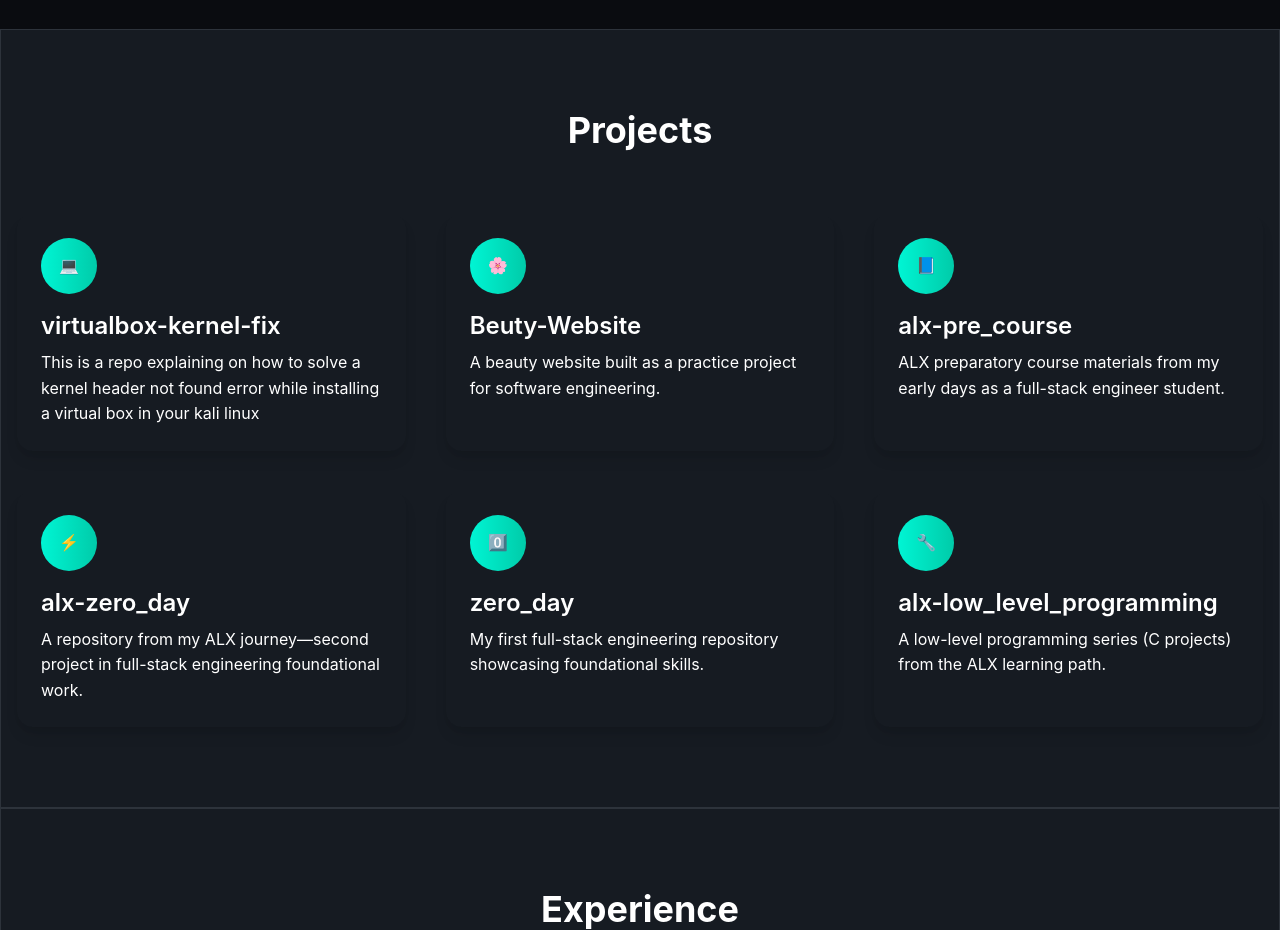
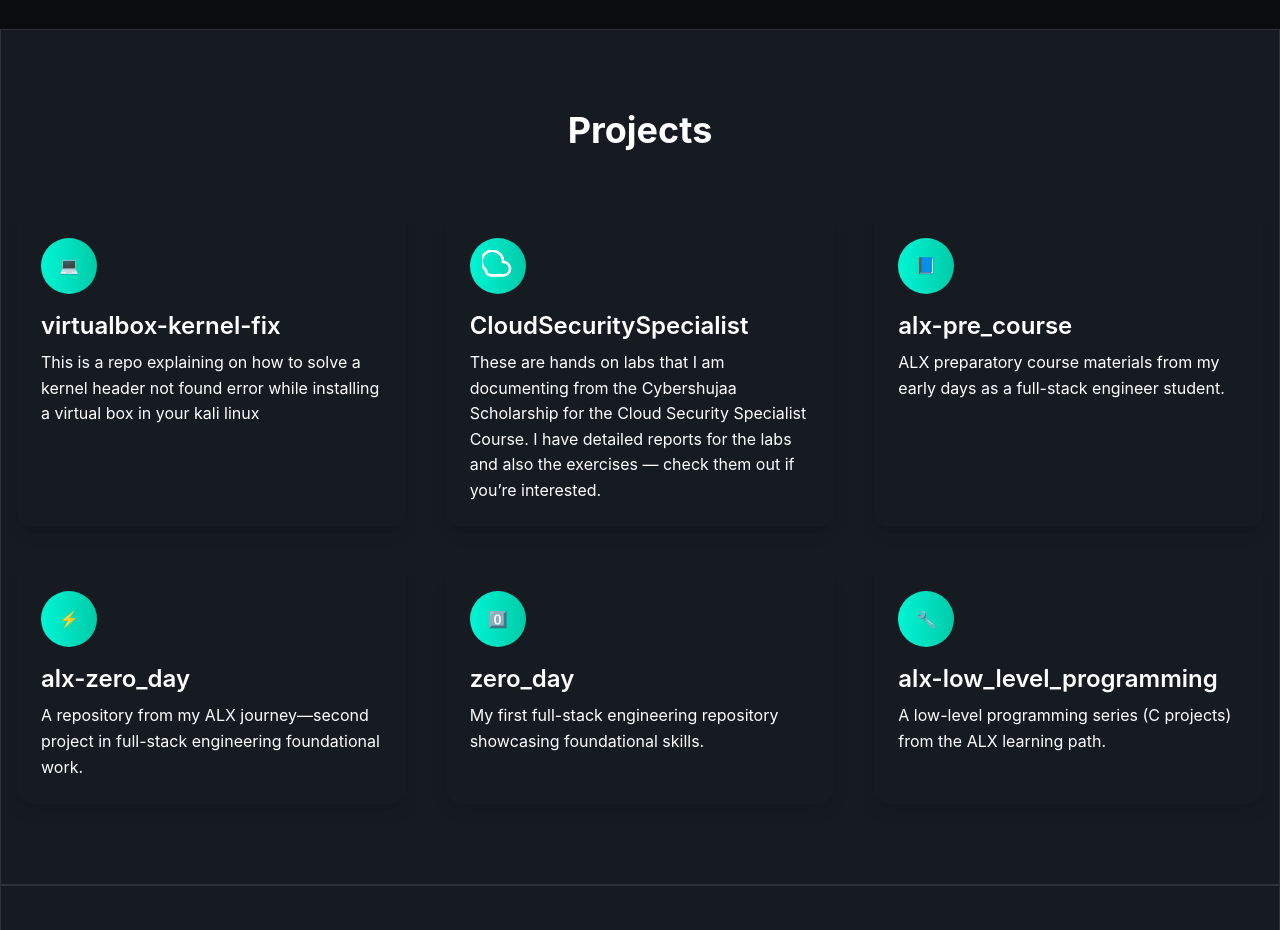
Before and after one commit to debrahnyatichi/portfolio, a Flask app: page / in a window 1280 px wide. Shown: the part 2351-3281 px from the top of the page. Run offline with Flask 3, Linux system fonts and the light colour scheme.

Commit message:
changed project 2

```diff
--- a/templates/components/Projects.html
+++ b/templates/components/Projects.html
@@ -20,18 +20,24 @@
         </p>
       </div>
 
-      <!-- Card 2: Beuty-Website -->
+      <!-- Card 2: Cloud Security -->
 <div class="bg-background rounded-2xl shadow-lg hover:shadow-2xl transform hover:-translate-y-2 transition duration-300 p-6">
-        <div class="w-14 h-14 flex items-center justify-center bg-gradient-primary text-white rounded-full mb-4">🌸</div>
+  <div class="w-14 h-14 flex items-center justify-center bg-gradient-primary text-white rounded-full mb-4">
+    <!-- Cloud Icon -->
+    <svg xmlns="http://www.w3.org/2000/svg" class="w-8 h-8" fill="none" viewBox="0 0 24 24" stroke="currentColor">
+      <path stroke-linecap="round" stroke-linejoin="round" stroke-width="2" d="M3 15a4 4 0 004 4h9a5 5 0 000-10h-.26A8 8 0 103 15z" />
+    </svg>
+  </div>
   <h3 class="text-2xl font-semibold text-primary mb-2">
-          <a href="https://github.com/debrahnyatichi/Beuty-Website" target="_blank" class="hover:underline">
-            Beuty-Website
+    <a href="https://github.com/debrahnyatichi/CloudSecuritySpecialistLabs" target="_blank" class="hover:underline">
+      CloudSecuritySpecialist
     </a>
   </h3>
   <p class="text-foreground/80">
-          A beauty website built as a practice project for software engineering.
+    These are hands on labs that I am documenting from the Cybershujaa Scholarship for the Cloud Security Specialist Course. I have detailed reports for the labs and also the exercises — check them out if you’re interested.
   </p>
 </div>
+
 
       <!-- Card 3: alx-pre_course -->
       <div class="bg-background rounded-2xl shadow-lg hover:shadow-2xl transform hover:-translate-y-2 transition duration-300 p-6">
```
Lines whose indentation alone changed are shown as unchanged.
